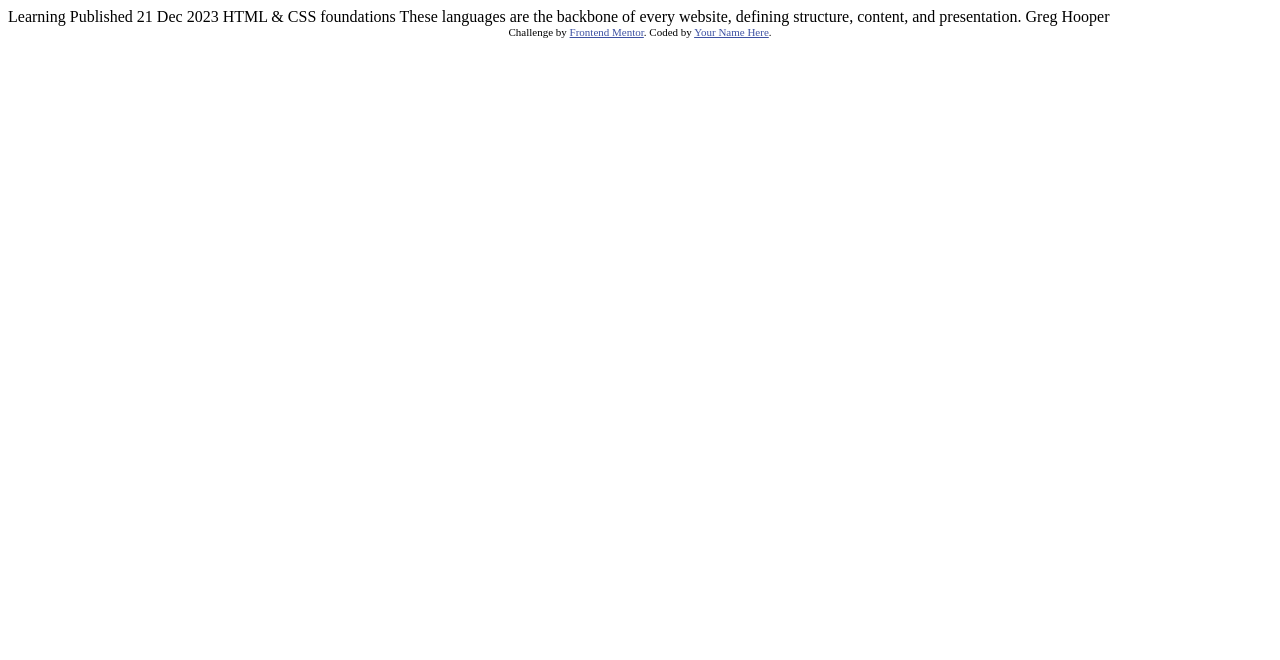
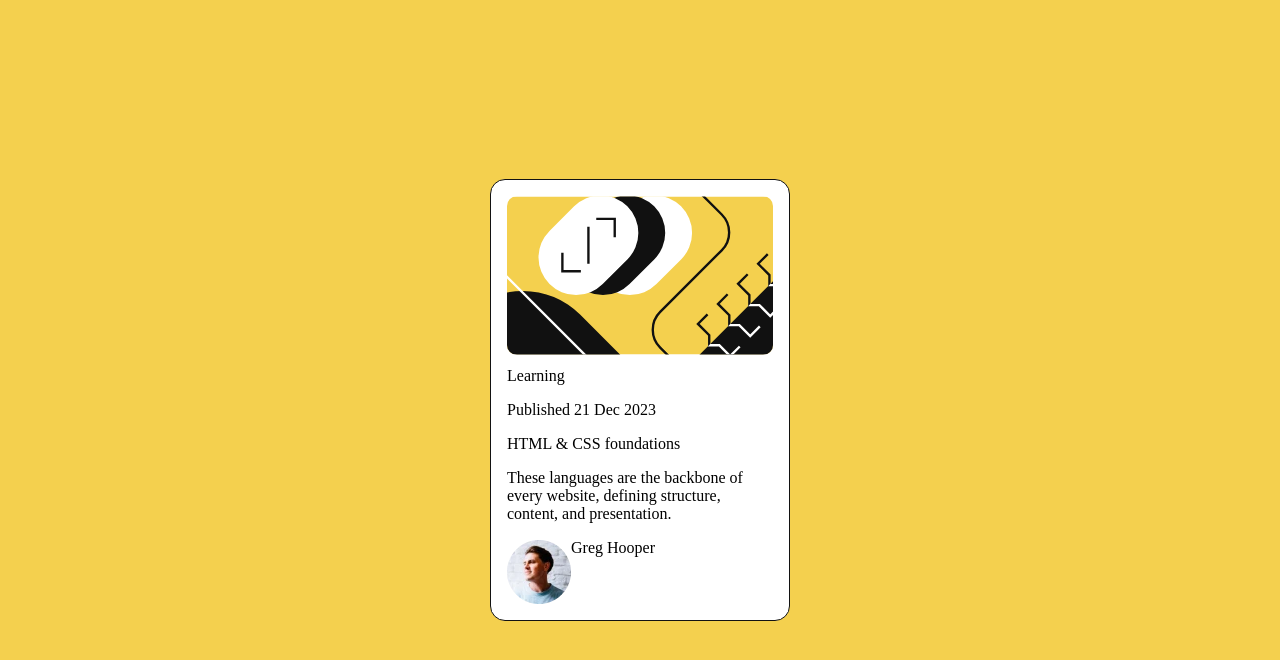
Before and after one commit to ArthurHenriG/Blog-Preview-Card-Front-End-Mentor, a plain HTML site: page blog-preview-card-main/index.html in a window 1280 px wide. Drawn offline with Linux system fonts and the light colour scheme.

Commit message:
Basic components structure

```diff
--- a/blog-preview-card-main/index.html
+++ b/blog-preview-card-main/index.html
@@ -5,6 +5,13 @@
   <meta name="viewport" content="width=device-width, initial-scale=1.0"> <!-- displays site properly based on user's device -->
 
   <link rel="icon" type="image/png" sizes="32x32" href="./assets/images/favicon-32x32.png">
+  <link rel="stylesheet" href="style.css">
+  <link rel="preconnect" href="https://fonts.googleapis.com">
+  <link rel="preconnect" href="https://fonts.gstatic.com" crossorigin>
+  <link href="https://fonts.googleapis.com/css2?family=Figtree:ital,wght@0,300..900;1,300..900&display=swap" rel="stylesheet">
+  <link rel="preconnect" href="https://fonts.googleapis.com">
+  <link rel="preconnect" href="https://fonts.gstatic.com" crossorigin>
+  <link href="https://fonts.googleapis.com/css2?family=Figtree:ital,wght@0,300..900;1,300..900&display=swap" rel="stylesheet">
 
   <title>Frontend Mentor | Blog preview card</title>
 
@@ -16,19 +23,31 @@
 </head>
 <body>
 
-  Learning
+   <main>
 
-  Published 21 Dec 2023
+     <div class="image">
 
-  HTML & CSS foundations
+      <img src="assets/images/illustration-article.svg" class="main-img"  alt="illustration-article">
 
-  These languages are the backbone of every website, defining structure, content, and presentation.
+     </div>
 
-  Greg Hooper
+    <div class="info">
 
-  <div class="attribution">
-    Challenge by <a href="https://www.frontendmentor.io?ref=challenge" target="_blank">Frontend Mentor</a>.
-    Coded by <a href="#">Your Name Here</a>.
-  </div>
+    <p>Learning</p>
+
+    <p>Published 21 Dec 2023</p>
+
+    <p>HTML & CSS foundations</p>
+
+    <p>These languages are the backbone of every website, defining structure, content, and presentation.</p>
+
+    <div class="profile">
+      <img src="assets/images/image-avatar.webp" alt=""><p>Greg Hooper</p>
+    </div>
+
+    </div>
+
+   </main>
+
 </body>
 </html>
--- /dev/null
+++ b/blog-preview-card-main/style.css
@@ -0,0 +1,42 @@
+*{
+    box-sizing: border-box;
+    margin:0;
+}
+
+body{
+    background-color: hsl(47, 88%, 63%);
+    height: 100vh;
+    display: flex;
+    justify-content: center;
+    align-items: center;
+    flex-direction: column;
+}
+
+main{
+    display: flex;
+    flex-direction: column;
+    width: 300px;
+    margin: 1rem;
+    padding: 1rem;
+    font: 16px;
+    background-color: hsl(0, 0%, 100%);
+    border: 1px solid hsl(0, 0%, 7%);
+    border-radius: 15px;
+    gap: .5rem;
+}
+
+.main-img{
+    width: 100%;
+    border: 0;
+    border-radius: 10px;
+}
+
+.info{
+    display: flex;
+    flex-direction: column;
+    gap:1rem;
+}
+
+.profile{
+    display: flex;
+}
```
